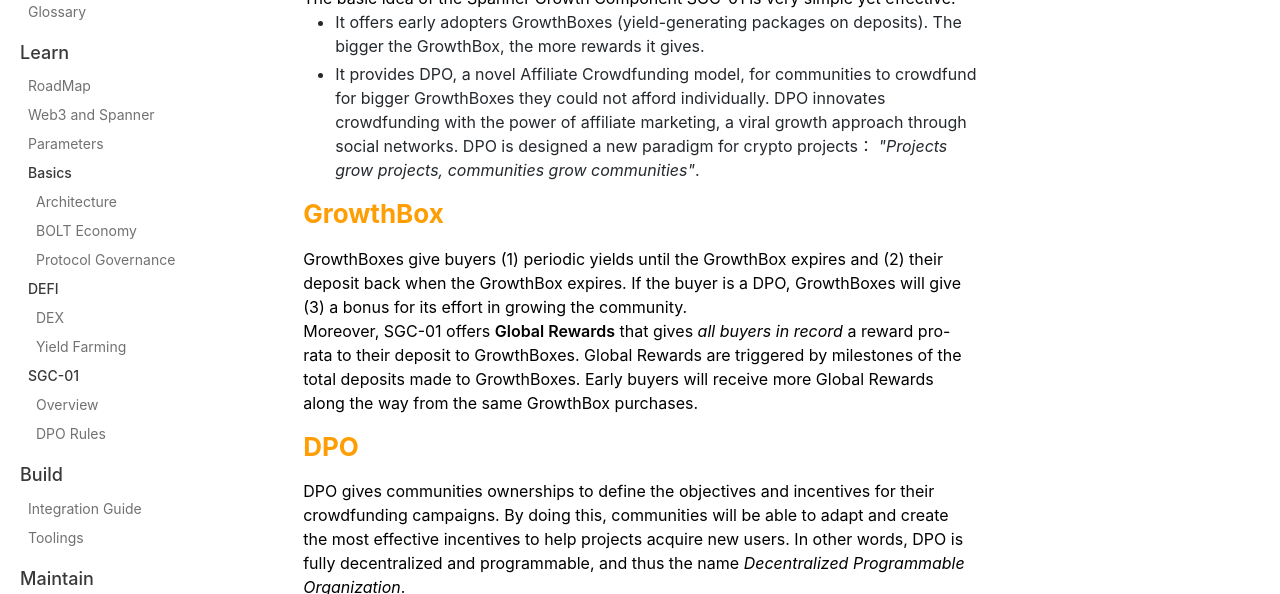
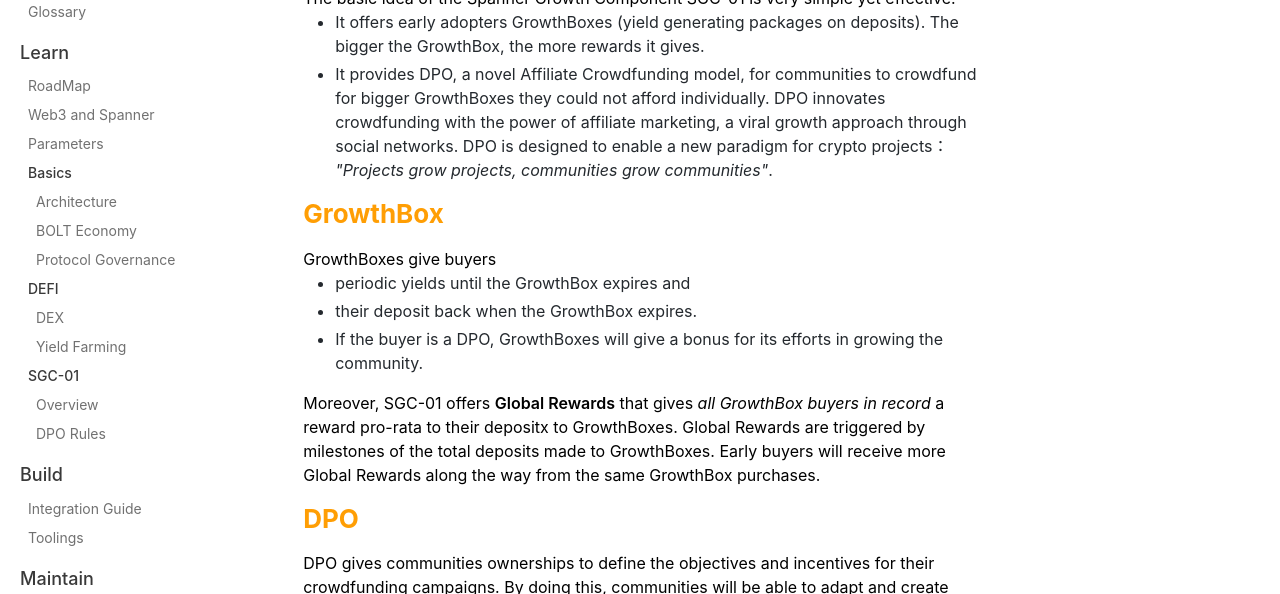
Before and after one commit to SpannerProtocol/web-docs, a plain HTML site: page docs/en/gt01.html in a window 1280 px wide. Shown: the part 160-754 px from the top of the page. Drawn offline with nearby package versions, Linux system fonts and the light colour scheme.

Commit message:
Deploy website
Deploy website version based on 5bce3db2998da55a0d79a7ee23cc55f8168d6053

```diff
--- a/docs/en/gt01.html
+++ b/docs/en/gt01.html
@@ -68,19 +68,21 @@
             });
         </script></nav></div><div class="container mainContainer docsContainer"><div class="wrapper"><div class="post"><header class="postHeader"><h1 id="__docusaurus" class="postHeaderTitle">Overview</h1></header><article><div><span><p>The basic idea of the Spanner Growth Component SGC-01 is very simple yet effective.</p>
 <ul>
-<li>It offers early adopters GrowthBoxes (yield-generating packages on deposits).
+<li>It offers early adopters GrowthBoxes (yield generating packages on deposits).
 The bigger the GrowthBox, the more rewards it gives.</li>
 <li>It provides DPO, a novel Affiliate Crowdfunding model,
 for communities to crowdfund for bigger GrowthBoxes they could not afford individually.
 DPO innovates crowdfunding with the power of affiliate marketing, a viral growth approach through social networks.
-DPO is designed a new paradigm for crypto projects： <em>&quot;Projects grow projects, communities grow communities&quot;</em>.</li>
+DPO is designed to enable a new paradigm for crypto projects： <em>&quot;Projects grow projects, communities grow communities&quot;</em>.</li>
 </ul>
 <h2><a class="anchor" aria-hidden="true" id="growthbox"></a><a href="#growthbox" aria-hidden="true" class="hash-link"><svg class="hash-link-icon" aria-hidden="true" height="16" version="1.1" viewBox="0 0 16 16" width="16"><path fill-rule="evenodd" d="M4 9h1v1H4c-1.5 0-3-1.69-3-3.5S2.55 3 4 3h4c1.45 0 3 1.69 3 3.5 0 1.41-.91 2.72-2 3.25V8.59c.58-.45 1-1.27 1-2.09C10 5.22 8.98 4 8 4H4c-.98 0-2 1.22-2 2.5S3 9 4 9zm9-3h-1v1h1c1 0 2 1.22 2 2.5S13.98 12 13 12H9c-.98 0-2-1.22-2-2.5 0-.83.42-1.64 1-2.09V6.25c-1.09.53-2 1.84-2 3.25C6 11.31 7.55 13 9 13h4c1.45 0 3-1.69 3-3.5S14.5 6 13 6z"></path></svg></a>GrowthBox</h2>
-<p>GrowthBoxes give buyers
-(1) periodic yields until the GrowthBox expires and
-(2) their deposit back when the GrowthBox expires.
-If the buyer is a DPO, GrowthBoxes will give (3) a bonus for its effort in growing the community.</p>
-<p>Moreover, SGC-01 offers <strong>Global Rewards</strong> that gives <em>all buyers in record</em> a reward pro-rata to their deposit to GrowthBoxes.
+<p>GrowthBoxes give buyers</p>
+<ul>
+<li>periodic yields until the GrowthBox expires and</li>
+<li>their deposit back when the GrowthBox expires.</li>
+<li>If the buyer is a DPO, GrowthBoxes will give a bonus for its efforts in growing the community.</li>
+</ul>
+<p>Moreover, SGC-01 offers <strong>Global Rewards</strong> that gives <em>all GrowthBox buyers in record</em> a reward pro-rata to their depositx to GrowthBoxes.
 Global Rewards are triggered by milestones of the total deposits made to GrowthBoxes.
 Early buyers will receive more Global Rewards along the way from the same GrowthBox purchases.</p>
 <h2><a class="anchor" aria-hidden="true" id="dpo"></a><a href="#dpo" aria-hidden="true" class="hash-link"><svg class="hash-link-icon" aria-hidden="true" height="16" version="1.1" viewBox="0 0 16 16" width="16"><path fill-rule="evenodd" d="M4 9h1v1H4c-1.5 0-3-1.69-3-3.5S2.55 3 4 3h4c1.45 0 3 1.69 3 3.5 0 1.41-.91 2.72-2 3.25V8.59c.58-.45 1-1.27 1-2.09C10 5.22 8.98 4 8 4H4c-.98 0-2 1.22-2 2.5S3 9 4 9zm9-3h-1v1h1c1 0 2 1.22 2 2.5S13.98 12 13 12H9c-.98 0-2-1.22-2-2.5 0-.83.42-1.64 1-2.09V6.25c-1.09.53-2 1.84-2 3.25C6 11.31 7.55 13 9 13h4c1.45 0 3-1.69 3-3.5S14.5 6 13 6z"></path></svg></a>DPO</h2>
```
Also changed, not shown: docs/en/gt01/index.html (+9 -7 lines).
